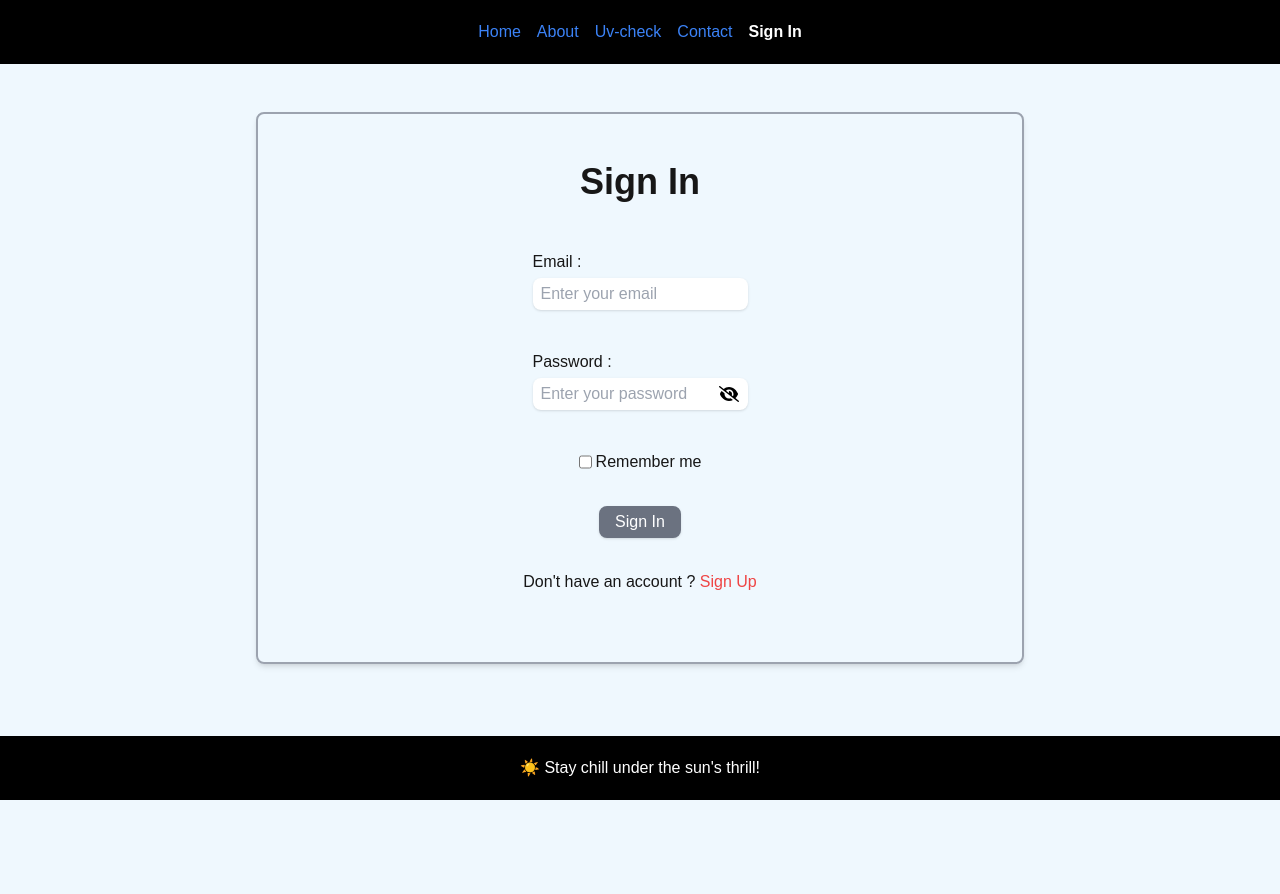
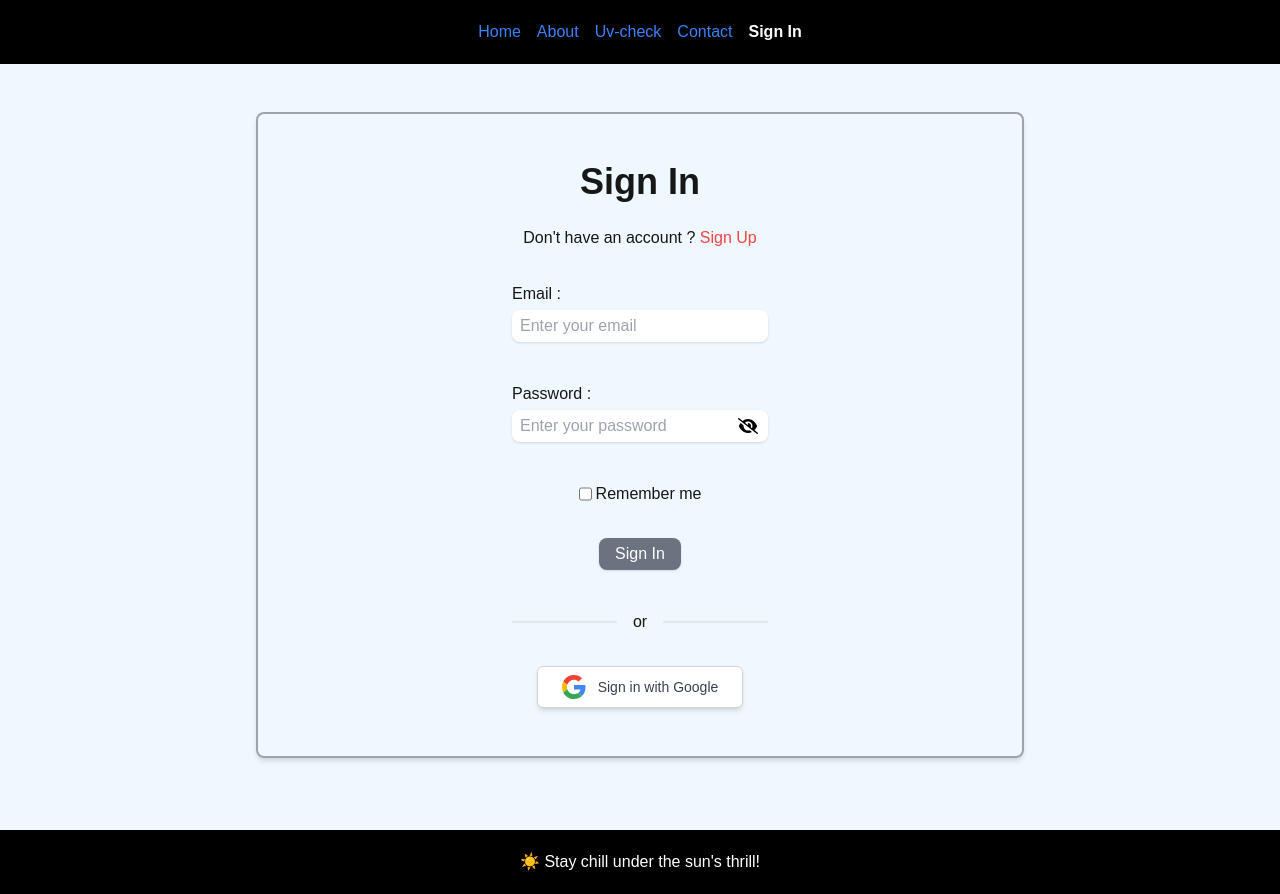
Before and after one commit to decaudin/UVibes, a Next.js app: page /sign-in in a window 1280 px wide. Before the commit the page ends 800 px from the top, so only its background shows below. Built offline with nearby package versions, Linux system fonts and the light colour scheme.

Commit message:
feat: initial google auth attempt (on hold)

```diff
--- a/package.json
+++ b/package.json
@@ -9,6 +9,7 @@
     "lint": "next lint"
   },
   "dependencies": {
+    "@auth/mongodb-adapter": "^3.9.1",
     "@fortawesome/free-solid-svg-icons": "^6.7.2",
     "@fortawesome/react-fontawesome": "^0.2.2",
     "@hookform/resolvers": "^5.0.1",
@@ -17,8 +18,10 @@
     "framer-motion": "^12.12.1",
     "jsonwebtoken": "^9.0.2",
     "lucide-react": "^0.511.0",
+    "mongodb": "^6.16.0",
     "mongoose": "^8.13.2",
     "next": "15.1.2",
+    "next-auth": "^4.24.11",
     "nodemailer": "^6.10.0",
     "react": "^19.0.0",
     "react-dom": "^19.0.0",
--- /dev/null
+++ b/src/app/api/(auth)/[...nextauth]/route.ts
@@ -0,0 +1,36 @@
+import NextAuth from "next-auth/next";
+import GoogleProvider from "next-auth/providers/google";
+import { MongoDBAdapter } from "@auth/mongodb-adapter";
+import { JWT } from "next-auth/jwt";
+import { User, Session } from "next-auth";
+
+import clientPromise from "@/lib/mongoClient";
+
+export const authOptions = {
+    providers: [
+        GoogleProvider({
+            clientId: process.env.GOOGLE_CLIENT_ID!,
+            clientSecret: process.env.GOOGLE_CLIENT_SECRET!,
+        }),
+    ],
+    adapter: MongoDBAdapter(clientPromise),
+    session: {
+        strategy: "jwt",
+    },
+    callbacks: {
+        async jwt({ token, user }: { token: JWT; user?: User }) {
+        if (user) {
+            token.userId = user.id;
+        }
+        return token;
+        },
+        async session({ session, token }: { session: Session; token: JWT }) {
+            session.userId = token.userId;
+            return session;
+        },
+    },
+};
+
+// @ts-expect-error: workaround temporaire pour erreur TS
+const handler = NextAuth(authOptions);
+export { handler as GET, handler as POST };
--- a/src/app/layout.tsx
+++ b/src/app/layout.tsx
@@ -59,7 +59,7 @@ export default function RootLayout({ children }: RootLayoutProps) {
 }
 
 // 1 - Envoie mail ( Brevo ou Resent(?))
-// 1(bis) - Sign In
+// 1(bis) - Sign In (via google)
 // 2 - Dans header gérer sign out
 // 3 - Voir pour les boutons radios pour pouvoir en sélectionner plusieurs
 // 4 - définir modèle user, points enregistrés, caractéristique peau
--- a/src/components/features/auth/sign-in/index.tsx
+++ b/src/components/features/auth/sign-in/index.tsx
@@ -5,13 +5,14 @@ import { toast } from 'sonner';
 import Link from "next/link";
 import { useForm } from "react-hook-form";
 import { zodResolver } from '@hookform/resolvers/zod';
+// import { signIn } from 'next-auth/react';
 import { SignInFormData, signInSchema } from "@/lib/schemas/authSchema";
-import Form from "@/components/ui/Auth/Form";
 import Input from "@/components/ui/Input";
 import PasswordInput from "@/components/ui/Auth/PasswordInput";
 import SubmitButton from "@/components/ui/SubmitButton";
 import { Loader } from "@/components/ui/Loader";
 import { inputStyles, wrapperStyles } from "@/styles/classNames";
+
 
 export default function SignInForm() {
 
@@ -74,7 +75,11 @@ export default function SignInForm() {
     return (
         <>
             {!isLoading ? (
-                <Form title="Sign In" onSubmit={handleSubmit(onSubmit)}>
+                <div className="flex flex-col items-center w-full xs:w-3/5 mx-auto border-2 border-gray-400 my-12 rounded-lg shadow-md">
+                    <h1 className="text-4xl mt-12 mb-6 font-bold">Sign In</h1>
+                    <p className="mb-8">Don&#39;t have an account ? <Link className="text-red-500" href="/sign-up">Sign Up</Link></p>
+
+                    <form onSubmit={handleSubmit(onSubmit)} className="">
                         <Input
                             id="email" type="text" label="Email :" placeholder="Enter your email" autoComplete="email" errorMessage={errors.email?.message}
                             wrapperClassName={wrapperStyles} inputClassName={inputStyles}
@@ -83,12 +88,33 @@ export default function SignInForm() {
                         <PasswordInput autoComplete="current-password" errorMessage={errors.password?.message} register={register} />
                         <Input
                             id="isRememberMe" type="checkbox" label="Remember me"
-                        wrapperClassName="flex justify-end flex-row-reverse" inputClassName="mr-1 cursor-pointer"
+                            wrapperClassName="flex justify-center flex-row-reverse" inputClassName="mr-1 cursor-pointer"
                             {...register("isRememberMe")}
                         />
                         <SubmitButton isFormValid={isValid} isLoading={isLoading} className="my-8" >Sign In</SubmitButton>
-                    <p className="mb-8 text-center">Don&#39;t have an account ? <Link className="text-red-500" href="/sign-up">Sign Up</Link></p>
-                </Form>
+                    </form>
+
+                    <div className="flex items-center w-64 mt-2">
+                        <div className="border-gray-200 w-full border-t-2 border-solid"></div>
+                        <span className="mx-4">or</span>
+                        <div className="border-gray-200 w-full border-t-2 border-solid"></div>
+                    </div>
+
+                    <button
+                        // onClick={() => signIn('google')}
+                        onClick={() => alert('This feature is under development and will be available soon ..')}
+                        className="flex items-center justify-center gap-3 px-6 py-2 mt-8 mb-12 rounded-md bg-white border border-gray-300 shadow-md hover:shadow-lg transition duration-200"
+                    >
+                        <svg xmlns="http://www.w3.org/2000/svg" viewBox="0 0 48 48" className="w-6 h-6">
+                            <path fill="#EA4335" d="M24 9.5c3.54 0 6.71 1.22 9.21 3.6l6.85-6.85C35.9 2.38 30.47 0 24 0 14.62 0 6.51 5.38 2.56 13.22l7.98 6.19C12.43 13.72 17.74 9.5 24 9.5z" />
+                            <path fill="#4285F4" d="M46.98 24.55c0-1.57-.15-3.09-.38-4.55H24v9.02h12.94c-.58 2.96-2.26 5.48-4.78 7.18l7.73 6c4.51-4.18 7.09-10.36 7.09-17.65z" />
+                            <path fill="#FBBC05" d="M10.53 28.59c-.48-1.45-.76-2.99-.76-4.59s.27-3.14.76-4.59l-7.98-6.19C.92 16.46 0 20.12 0 24c0 3.88.92 7.54 2.56 10.78l7.97-6.19z" />
+                            <path fill="#34A853" d="M24 48c6.48 0 11.93-2.13 15.89-5.81l-7.73-6c-2.15 1.45-4.92 2.3-8.16 2.3-6.26 0-11.57-4.22-13.47-9.91l-7.98 6.19C6.51 42.62 14.62 48 24 48z" />
+                            <path fill="none" d="M0 0h48v48H0z" />
+                        </svg>
+                        <span className="text-sm text-gray-700">Sign in with Google</span>
+                    </button>
+                </div>
             ) : (
                 <Loader />
             )}
--- a/src/components/ui/Input/index.tsx
+++ b/src/components/ui/Input/index.tsx
@@ -19,7 +19,7 @@ export default function Input({ id, label, type, name, value, onChange, errorMes
                 {label}
             </label>
             <input id={id} name={name} type={type} value={value} onChange={onChange} className={`${inputClassName} ${errorMessage && 'border-2 border-red-500 focus:border-red-500'}`} {...props} />
-            {errorMessage && <p className="text-sm text-red-500 mt-2">{errorMessage}</p>}
+            {errorMessage && <p className="text-sm text-red-500 w-64 mt-2">{errorMessage}</p>}
         </div>
     );
 }
--- /dev/null
+++ b/src/lib/mongoClient.ts
@@ -0,0 +1,17 @@
+import { MongoClient } from "mongodb";
+
+const uri = process.env.MONGO_URI!;
+const options = {};
+
+declare global {
+    // eslint-disable-next-line no-var
+    var _mongoClientPromise: Promise<MongoClient> | undefined;
+}
+
+if (!global._mongoClientPromise) {
+    const client = new MongoClient(uri, options);
+    global._mongoClientPromise = client.connect();
+}
+
+const clientPromise = global._mongoClientPromise;
+export default clientPromise;
```
Also changed, not shown: src/types/next-auth.d.ts (added, +15 -0 lines), 1 other file (tests, documents, lock files or other folders). Lines whose indentation alone changed are shown as unchanged.
